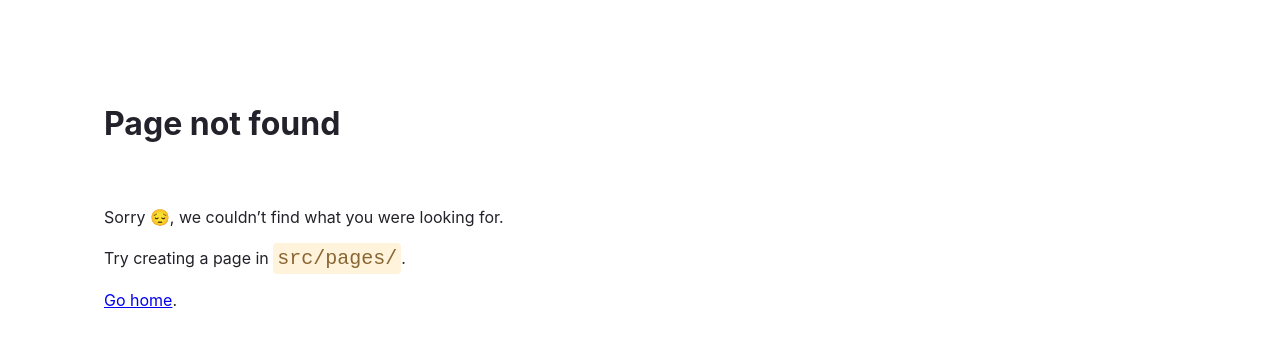
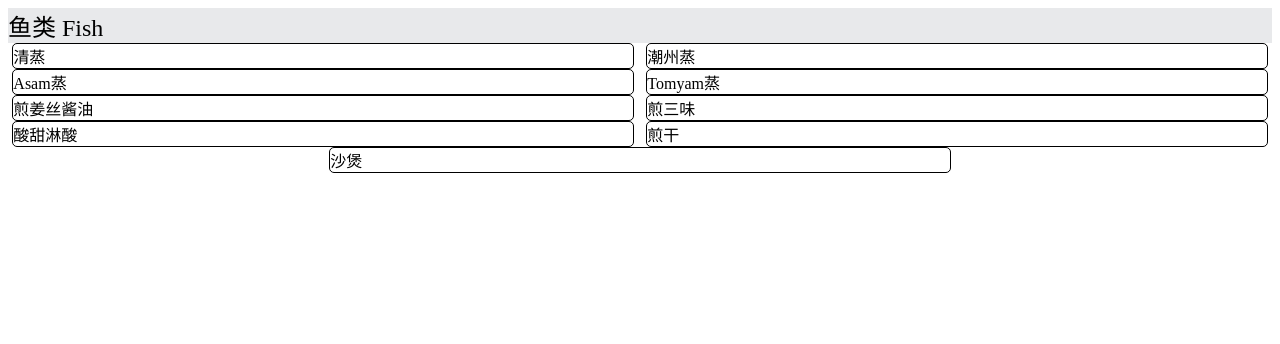
Before and after one commit to jee-git-ctrl/white-sugar, a Gatsby site: page /components/ShowingFish in a window 1280 px wide. Before the commit this address had no page. Built offline with nearby package versions, Linux system fonts and the light colour scheme; Gatsby itself is replaced by a stand-in of ours.

Commit message:
implement info

```diff
--- /dev/null
+++ b/src/pages/components/ShowingFish.jsx
@@ -0,0 +1,44 @@
+import React from "react";
+import styled from "styled-components";
+import Fish from "../data/Fish.json";
+
+const Box = styled.div`
+  display: flex;
+  flex-wrap: wrap;
+  justify-content: center;
+  gap: 1%;
+`;
+const Title = styled.div`
+  font-size: 1.5em;
+  background-color: #e8e9eb;
+`;
+const ShowingDetail = styled.div`
+  border: 1px solid black;
+  border-radius: 5px;
+  width: 100%;
+
+  @media only screen and (min-width: 768px) {
+    width: 49%;
+  }
+`;
+
+const ShowingFish = () => {
+  return (
+    <>
+    <Title>
+      鱼类 Fish
+    </Title>
+    <Box>
+      {Fish.map(food => {
+        return (
+          <ShowingDetail>
+            {food.method}
+          </ShowingDetail>
+        );
+      })}
+    </Box>
+    </>
+  )
+}
+
+export default ShowingFish;
```
Also changed, not shown: src/pages/components/ShowingDetails.jsx (+11 -2 lines), src/pages/index.jsx (+2 -15 lines).
